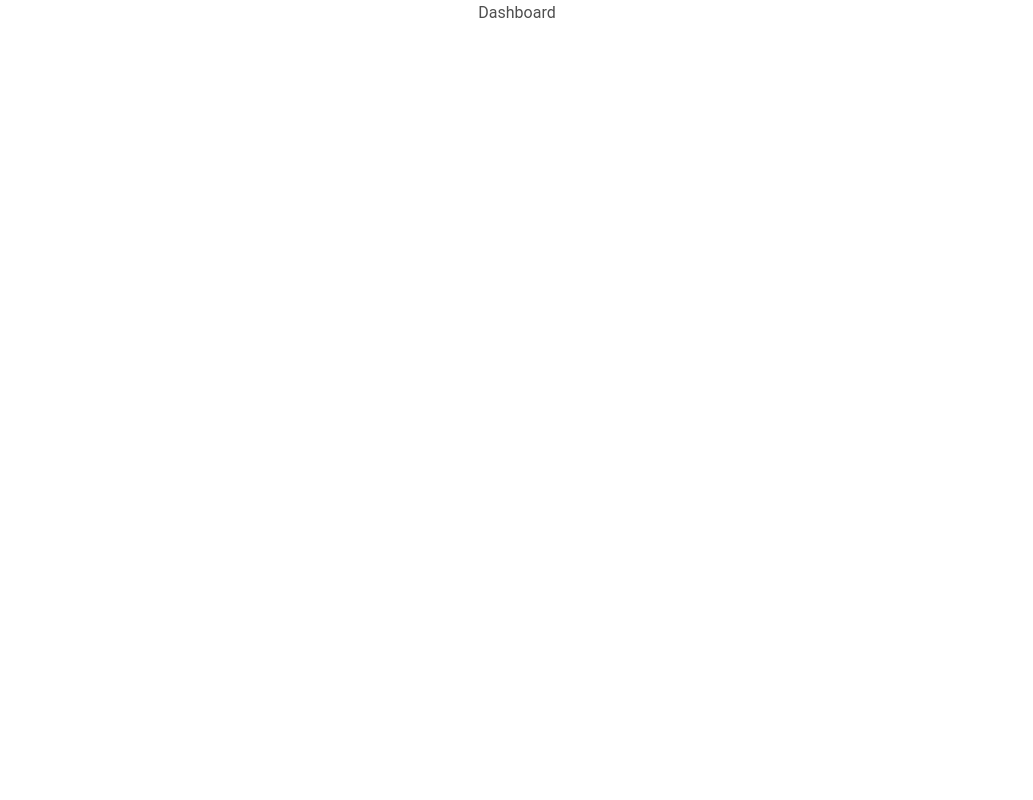
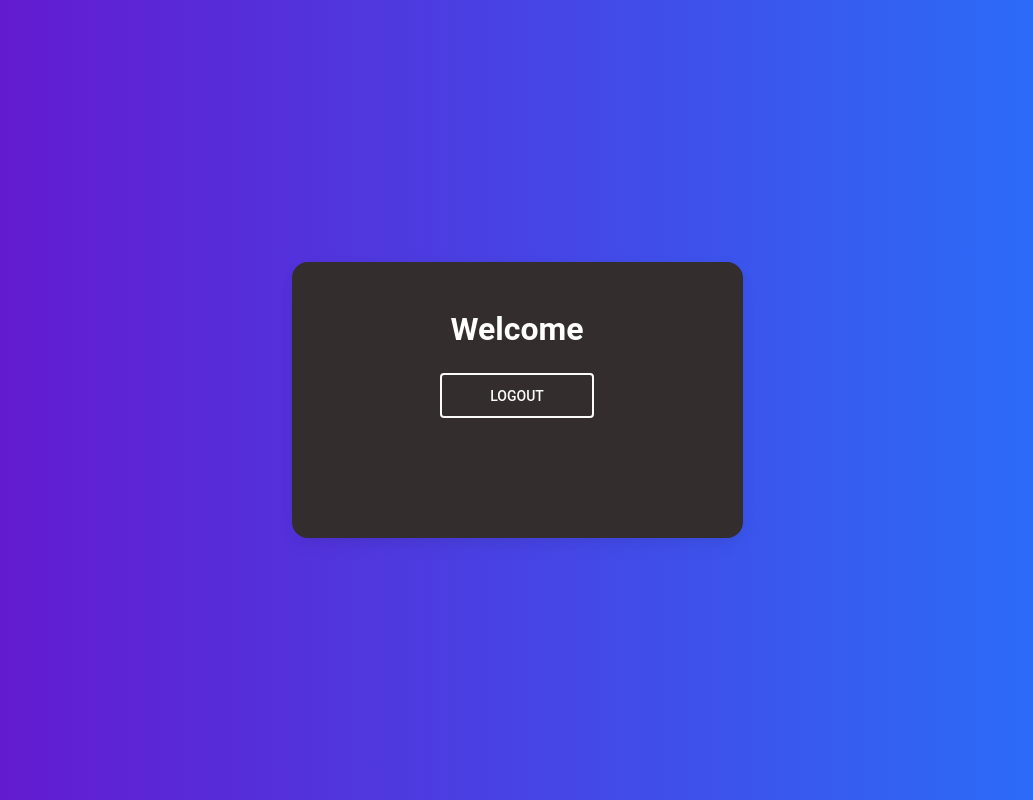
Before and after one commit to Quarkyy77/MatchApp_Frontend, a React (Create React App) app: page /dashboard in a window 1280 px wide. Shown: the whole page, without its empty margins (123-1156 px from the left). Built offline with nearby package versions, Linux system fonts and the light colour scheme.

Commit message:
Added Register and localhost

```diff
--- a/src/App.tsx
+++ b/src/App.tsx
@@ -4,8 +4,18 @@ import Auth from "./pages/Auth";
 import Dashboard from "./pages/Dashboard";
 import "react-toastify/dist/ReactToastify.css";
 import { ToastContainer } from "react-toastify";
+import { useAppDispatch } from "./app/hooks";
+import { useEffect } from "react";
+import { setUser } from "./features/authSlice";
 
 function App() {
+  const dispatch = useAppDispatch();
+  const user = JSON.parse(localStorage.getItem("user") || "{}");
+
+  //persisting the user
+  useEffect(() => {
+    dispatch(setUser(user));
+  }, []);
   return (
     <div className="App">
       <BrowserRouter>
--- a/src/features/authSlice.ts
+++ b/src/features/authSlice.ts
@@ -36,11 +36,17 @@ export const authSlice = createSlice({
         })
       );
     },
+    logout: (state) => {
+      localStorage.clear();
+      state.name = null;
+      state.userAuthToken = null;
+      state.userRefreshToken = null;
+    },
   },
 });
 
 export const selectAuth = (state: RootState) => state.auth;
 
-export const { setUser } = authSlice.actions;
+export const { setUser, logout } = authSlice.actions;
 
 export default authSlice.reducer;
--- a/src/pages/Auth.tsx
+++ b/src/pages/Auth.tsx
@@ -1,7 +1,10 @@
 import { useState, useEffect } from "react";
 import { useNavigate } from "react-router-dom";
-import { MDBInput, MDBRadio, MDBBtnGroup } from "mdb-react-ui-kit";
-import { useLoginUserMutation } from "../service/authApi";
+import { MDBInput } from "mdb-react-ui-kit";
+import {
+  useLoginUserMutation,
+  useRegisterUserMutation,
+} from "../service/authApi";
 import { toast } from "react-toastify";
 import { useAppDispatch } from "../app/hooks";
 import { setUser } from "../features/authSlice";
@@ -30,13 +33,32 @@ const Auth = () => {
       isSuccess: isLoginSuccess,
     },
   ] = useLoginUserMutation();
+
+  const [
+    registerUser,
+    {
+      data: RegisterData,
+      error: RegisterError,
+      isError: isRegisterError,
+      isSuccess: isRegisterSuccess,
+    },
+  ] = useRegisterUserMutation();
   const navigate = useNavigate();
+
   const handleChange = (e: any) => {
     setFormValue({
       ...formValue,
       [e.target.name]: e.target.value,
     });
     e.preventDefault();
+  };
+  const handleRegister = async () => {
+    if (password !== confirmPassword) {
+      return toast.error("Passwords don not match");
+    }
+    if (Name && email && password && gender) {
+      await registerUser({ Name, email, password, gender });
+    }
   };
 
   const handleLogin = async () => {
@@ -51,12 +73,23 @@ const Auth = () => {
         setUser({
           name: LoginData.user.name,
           userAuthToken: LoginData.userAuthToken,
-          userRefreshToken: LoginData.userRefreshToke,
+          userRefreshToken: LoginData.userRefreshToken,
         })
       );
       navigate("/dashboard");
     }
-  });
+    if (isRegisterSuccess) {
+      toast.success("Successfull regstered user");
+      dispatch(
+        setUser({
+          name: RegisterData.user.name,
+          userAuthToken: RegisterData.userAuthToken,
+          userRefreshToken: RegisterData.userRefreshToken,
+        })
+      );
+      navigate("/dashboard");
+    }
+  }, [isLoginSuccess, isRegisterSuccess]);
   return (
     <section className="vh-100 gradient-custom">
       <div className="container py-4 h-100">
@@ -144,7 +177,8 @@ const Auth = () => {
                   ) : (
                     <button
                       className="btn btn-outline-light btn-lg px-5"
-                      type="button">
+                      type="button"
+                      onClick={() => handleRegister()}>
                       Register
                     </button>
                   )}
--- a/src/pages/Dashboard.tsx
+++ b/src/pages/Dashboard.tsx
@@ -1,7 +1,44 @@
-import React from "react";
+import { toast } from "react-toastify";
+import { useAppDispatch, useAppSelector } from "../app/hooks";
+import { logout, selectAuth } from "../features/authSlice";
+import { useNavigate } from "react-router-dom";
 
 const Dashboard = () => {
-  return <div>Dashboard</div>;
+  const { name } = useAppSelector(selectAuth);
+  const navigate = useNavigate();
+  const dispatch = useAppDispatch();
+
+  const handleLogout = () => {
+    dispatch(logout());
+    toast.success("Logged Out Successfully");
+    navigate("/auth");
+  };
+
+  return (
+    <section className="vh-100 gradient-custom">
+      <div className="container py-4 h-100">
+        <div className="row d-flex justify-content-center align-items-center h-100">
+          <div className=" col-12 col-md-8 col-lg-6 col-xl-5">
+            <div
+              className="card bg-dark text-white"
+              style={{ borderRadius: "1rem" }}>
+              <div className="card-body p-4 text-center">
+                <div className="mb-md-5 mt-md-4 pb-5">
+                  <h2 className="fw-bold mb-2">Welcome {name}</h2>
+                  <button
+                    className="btn btn-outline-light btn-lg px-5 mt-3"
+                    type="button"
+                    onClick={() => handleLogout()}>
+                    Logout
+                  </button>
+                </div>
+              </div>
+            </div>
+          </div>
+        </div>
+      </div>
+    </section>
+  );
 };
 
 export default Dashboard;
--- a/src/service/authApi.ts
+++ b/src/service/authApi.ts
@@ -15,7 +15,21 @@ export const authApi = createApi({
         };
       },
     }),
+    registerUser: builder.mutation({
+      query: (body: {
+        Name: string;
+        password: string;
+        email: string;
+        gender: string;
+      }) => {
+        return {
+          url: "api/auth/register",
+          method: "POST",
+          body,
+        };
+      },
+    }),
   }),
 });
 
-export const { useLoginUserMutation } = authApi;
+export const { useLoginUserMutation, useRegisterUserMutation } = authApi;
```
